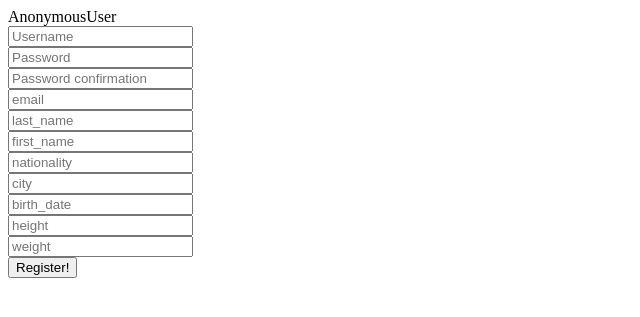
After one commit to SantiagoJDG/Pipeline, a Django app: template templates/create_user.html in a window 1280 px wide. The commit adds this page. Shown: the top 317 px of the page, without its empty margins (0-640 px from the left). Run offline with Django 3.2, Linux system fonts and the light colour scheme; the template is opened without the code that fills it, so the values that code supplies are empty.

Commit message:
Tracking and updating files

```diff
--- a/authenticator/models.py
+++ b/authenticator/models.py
@@ -1,7 +1,7 @@
 #Django
 from django.db import models
 from django.contrib.auth.models import User
-from datetime import date
+from datetime import datetime
 
 
 class Personal_data(models.Model):
@@ -12,7 +12,7 @@ class Personal_data(models.Model):
     #New fields to the personal_data table
     nationality = models.CharField(max_length=20, blank=False)
     city = models.CharField(max_length=15, blank=False)
-    birth_date = models.DateField('%Y-%m-%d', blank=False)
+    birth_date = models.DateField(blank=True)
     height = models.DecimalField(max_digits=3, decimal_places=2, blank=False)
     weigth = models.IntegerField(blank=False)
     created = models.DateTimeField(auto_now_add=True)
--- a/data_exer/urls.py
+++ b/data_exer/urls.py
@@ -6,5 +6,6 @@ from authenticator import views as auth_views
 urlpatterns = [
     path('admin/', admin.site.urls),
 
-    path('login/', auth_views.user_creation, name='auth'),
+    path('login/', auth_views.login_view, name='auth'),
+    path('user_creation/', auth_views.create_users, name='creation')
 ]
--- /dev/null
+++ b/templates/create_user.html
@@ -0,0 +1,54 @@
+{% block head_content %}
+<title> Sign up!</title>
+{% endblock %}
+
+{% block container %}
+
+    {% if error %}
+        <p class="alert alert-danger">{{ error }}</p>
+    {% endif %}
+
+    <form action="{% url 'creation' %}" method="POST">
+        {% csrf_token %}
+        {{ request.user }}
+
+        <div class="form-group">
+            <input class="form-control" type="text" placeholder="Username" name="username" required="true" />
+        </div>
+         <div class="form-group">
+            <input class="form-control" type="password" placeholder="Password" name="password" required="true" />
+        </div>
+
+        <div class="form-group">
+            <input class="form-control" type="password" placeholder="Password confirmation" name="password_confirmation" required="true" />
+        </div>
+        <div class="form-group">
+            <input class="form-control" type="text" placeholder="email" name="email" required="true" />
+        </div>
+        <div class="form-group">
+            <input class="form-control" type="text" placeholder="last_name" name="last_name" required="true" />
+        </div>
+        <div class="form-group">
+            <input class="form-control" type="text" placeholder="first_name" name="first_name" required="true" />
+        </div>
+        <div class="form-group">
+            <input class="form-control" type="text" placeholder="nationality" name="nationality" required="true" />
+        </div>
+        <div class="form-group">
+            <input class="form-control" type="text" placeholder="city" name="city" required="true" />
+        </div>
+        <div class="form-group">
+            <input class="form-control" type="text" placeholder="birth_date" name="birth_date" required="true" />
+        </div>
+        <div class="form-group">
+            <input class="form-control" type="text" placeholder="height" name="height" required="true" />
+        </div>
+        <div class="form-group">
+            <input class="form-control" type="text" placeholder="weight" name="weight" required="true" />
+        </div>
+
+        <button class="btn btn-primary btn-block mt-5" type="submit">Register!</button>
+
+    </form>
+
+{% endblock %}
--- a/templates/login.html
+++ b/templates/login.html
@@ -1,5 +1,5 @@
 {% block head_content %}
-<title> Create your user</title>
+<title> Log in </title>
 {% endblock head_content %}
 
 {% block container %}
```
Also changed, not shown: authenticator/views.py (+31 -9 lines), templates/create_users.html (added, +54 -0 lines), authenticator/migrations/0004_auto_20200713_2341.py (added), authenticator/migrations/0005_auto_20200713_2353.py (added).
